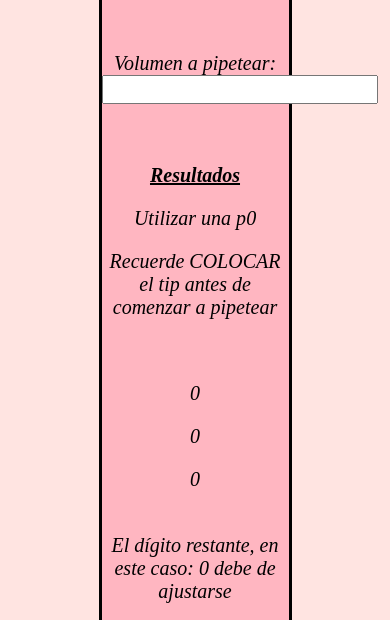
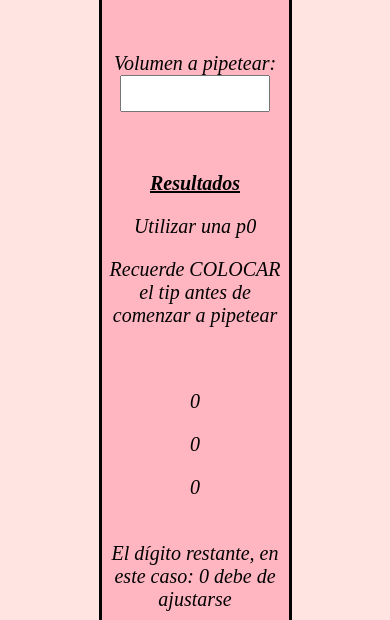
Before and after one commit to delfiperez/Micropipetas, a plain HTML site: page index.html in a window 390 px wide. Shown: the part 188-808 px from the top of the page. Drawn offline with Linux system fonts and the light colour scheme.

Commit message:
modif css, input

```diff
--- a/style.css
+++ b/style.css
@@ -21,3 +21,14 @@ body{
     font-size: 1.5rem;
     text-decoration: underline;
 }
+
+@media screen and (max-width: 600px) {
+
+    body {
+        background-color: mistyrose;
+    }
+    #vol{
+        width: 80%;
+        padding: 5px;
+        box-sizing: border-box;
+    }}
```
